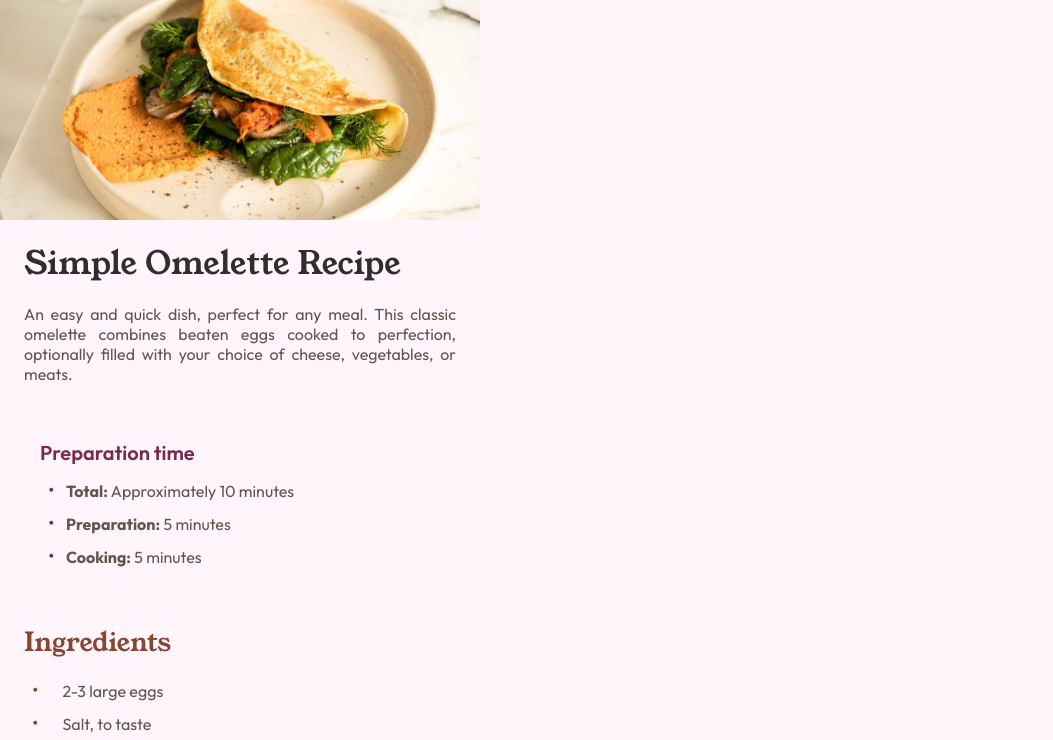
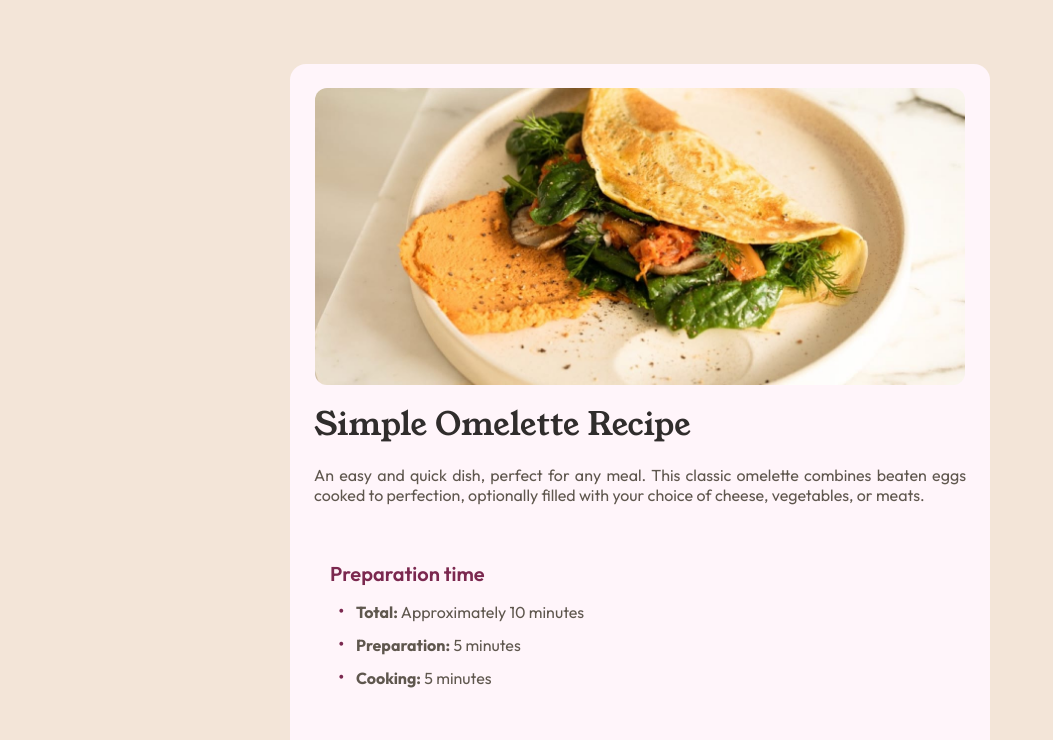
Before and after one commit to MauroDev35/Recipe-Page, a plain HTML site: page index.html in a window 1280 px wide. Shown: the top 740 px of the page, without its empty margins (0-1053 px from the left). Drawn offline with Linux system fonts and the light colour scheme.

Commit message:
third commit responsive done

```diff
--- a/style.css
+++ b/style.css
@@ -35,6 +35,7 @@ html {
     --accent-1: hsl(14, 45%, 36%);
     --accent-2: hsl(332, 51%, 32%);
     --accent-3: hsl(330, 100%, 98%);
+    --accent-4: hsl(29, 53%, 90%);
 
   /* Estilos para el scrollbar */
     scrollbar-width: none;
@@ -173,7 +174,7 @@ p {
     display: flex;
     justify-content: space-around;
 
-    padding: 8px 0px 32px 0px;
+    padding: 16px 0px;
 }
 
 .macros {
@@ -193,3 +194,61 @@ p {
 .percentage li {
     margin-bottom: 24px;
 }
+
+
+@media screen and (min-width: 481px) and (max-width: 768px) {
+    .image-container {
+    max-width: 768px;
+    }
+
+    .container {
+    max-width: 768px;
+    padding: 0px 24px;
+    }
+}
+
+@media screen and (min-width: 769px) {
+    body {
+        display: flex;
+        flex-direction: column;
+        align-items: center;
+        background-color: var(--accent-4);
+    }
+
+    main {
+        padding: 64px 0px;
+    }
+
+    .image-container {
+        display: flex;
+        flex-direction: column;
+        align-items: center;
+
+        max-width: 700px;
+
+        background-color: var(--accent-3);
+        border-radius: 16px 16px 0 0;
+    }
+
+    .hero-image {
+        width: 650px;
+
+        object-fit: contain;
+
+        margin: 24px 0px;
+        border-radius: 12px;
+    }
+
+    .main-title {
+        margin: 0 0 24px 0;
+        padding: 0;
+    }
+
+    .container {
+        max-width: 700px;
+        padding: 0px 24px;
+        border-radius: 0 0 16px 16px;
+
+        background-color: var(--accent-3);
+    }
+}
```
